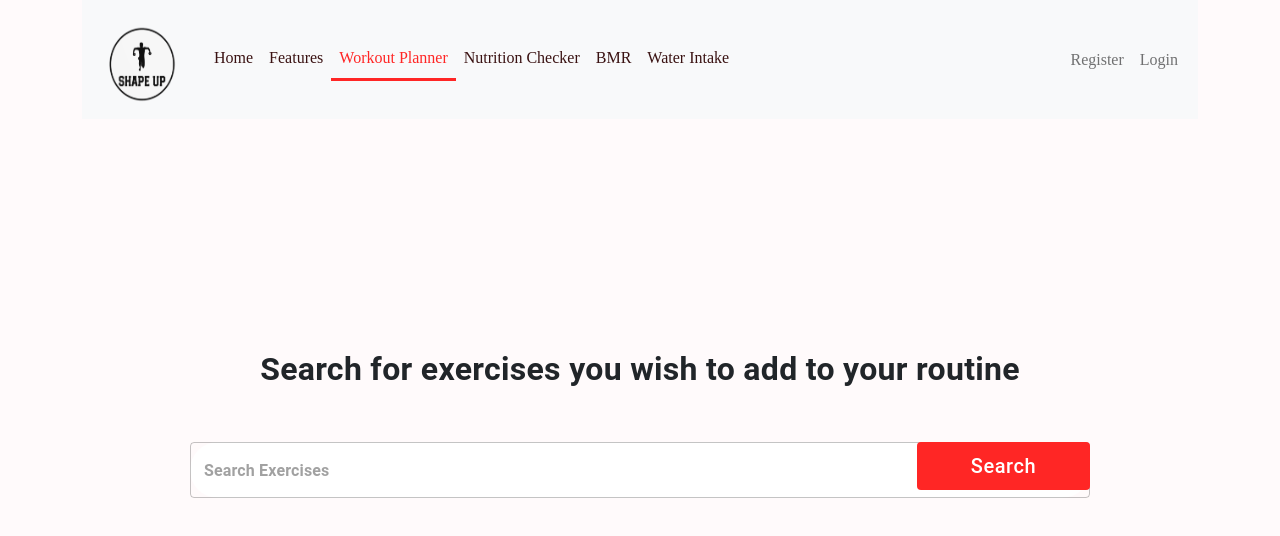
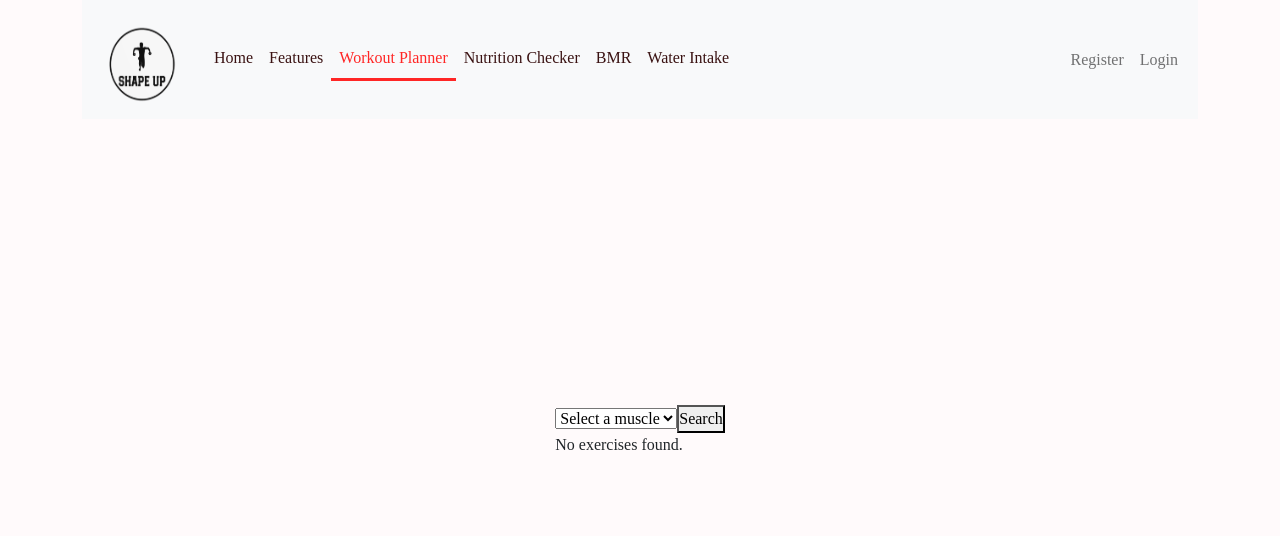
Before and after one commit to Shape-Up-NZ/shape-up-app, a React (Create React App) app in the folder frontend/: page /pages/workouts in a window 1280 px wide. Shown: the top 536 px of the page. Built offline with nearby package versions, Linux system fonts and the light colour scheme.

Commit message:
workout database basic functionality implemented

```diff
--- /dev/null
+++ b/frontend/src/components/ExercisePage.js
@@ -0,0 +1,62 @@
+import React, { useState } from 'react';
+import axios from 'axios';
+
+const ExercisePage = () => {
+  const [selectedMuscle, setSelectedMuscle] = useState('');
+  const [exercises, setExercises] = useState([]);
+
+  const handleMuscleChange = (e) => {
+    setSelectedMuscle(e.target.value);
+  };
+
+  const handleSearch = async () => {
+    const options = {
+      method: 'GET',
+      url: `https://exercisedb.p.rapidapi.com/exercises/bodyPart/${selectedMuscle}`,
+      headers: {
+        'X-RapidAPI-Key': '3190d2cd3amshe401585bbe87576p18b44djsn7669ffd89aa8',
+        'X-RapidAPI-Host': 'exercisedb.p.rapidapi.com'
+      }
+    };
+
+    try {
+      const response = await axios.request(options);
+      setExercises(response.data);
+    } catch (error) {
+      console.error(error);
+    }
+  };
+
+  return (
+    <div>
+      <select value={selectedMuscle} onChange={handleMuscleChange}>
+        <option value="">Select a muscle</option>
+        <option value="back">Back</option>
+        <option value="cardio">Cardio</option>
+        <option value="chest">Chest</option>
+        <option value="lower%20arms">Lower Arms</option>
+        <option value="lower%20legs">Lower Legs</option>
+        <option value="neck">Neck</option>
+        <option value="shoulders">Shoulders</option>
+        <option value="upper%20arms">Upper Arms</option>
+        <option value="upper%20legs">Upper Legs</option>
+        <option value="waist">Waist</option>
+      </select>
+      <button onClick={handleSearch}>Search</button>
+      {exercises.length > 0 ? (
+        <div>
+          {exercises.map((exercise) => (
+            <div key={exercise.id}>
+              <h3>{exercise.name}</h3>
+              <img src={exercise.gifUrl} alt={exercise.name} />
+            </div>
+          ))}
+        </div>
+      ) : (
+        <p>No exercises found.</p>
+      )}
+    </div>
+  );
+};
+
+export default ExercisePage;
--- a/frontend/src/pages/Workouts.js
+++ b/frontend/src/pages/Workouts.js
@@ -2,13 +2,14 @@ import React, {useState} from 'react';
 import { Box } from '@mui/material';
 
 import WorkoutPlan from '../components/WorkoutPlan';
+import ExercisePage from '../components/ExercisePage';
 import SearchExercises from '../components/WorkoutSearch';
 
 
 const Workouts = () => {
   return (
     <Box sx={{ display: 'flex', justifyContent: 'center', alignItems: 'center', height: '80vh' }}>
-        <SearchExercises />
+        <ExercisePage />
     </Box>
   )
 }
```
